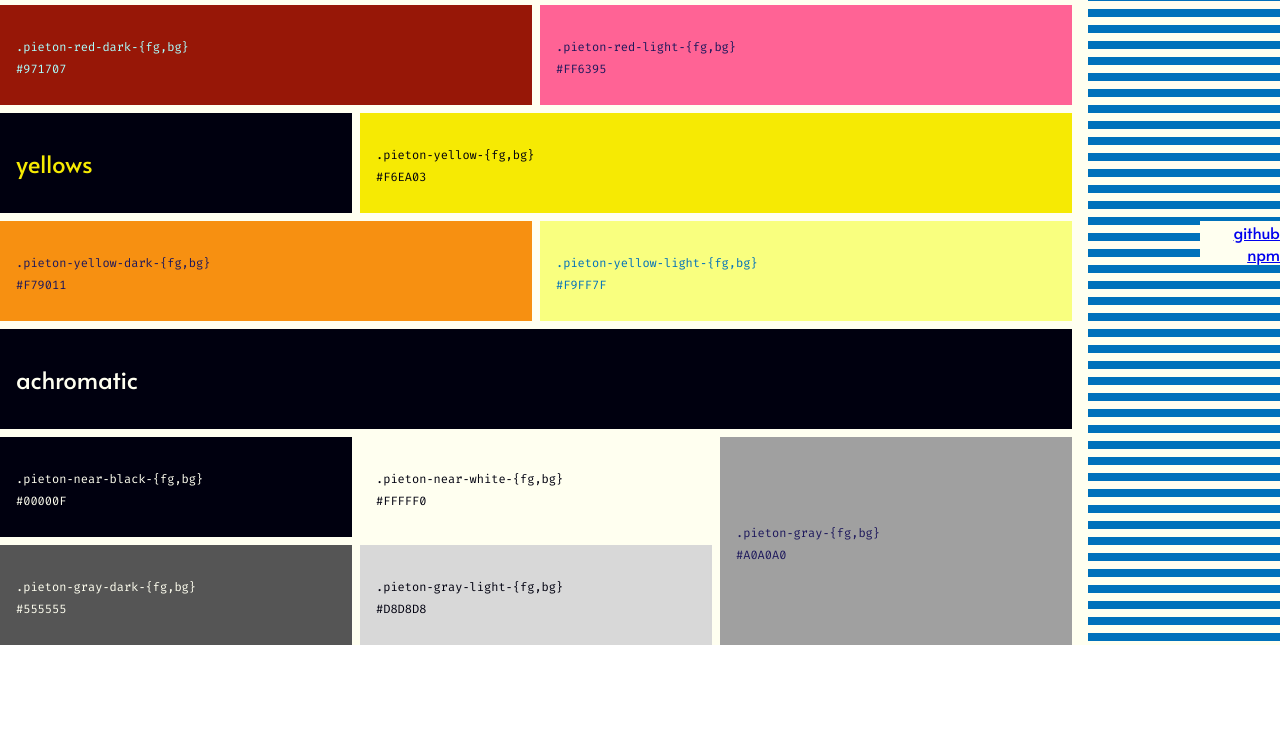
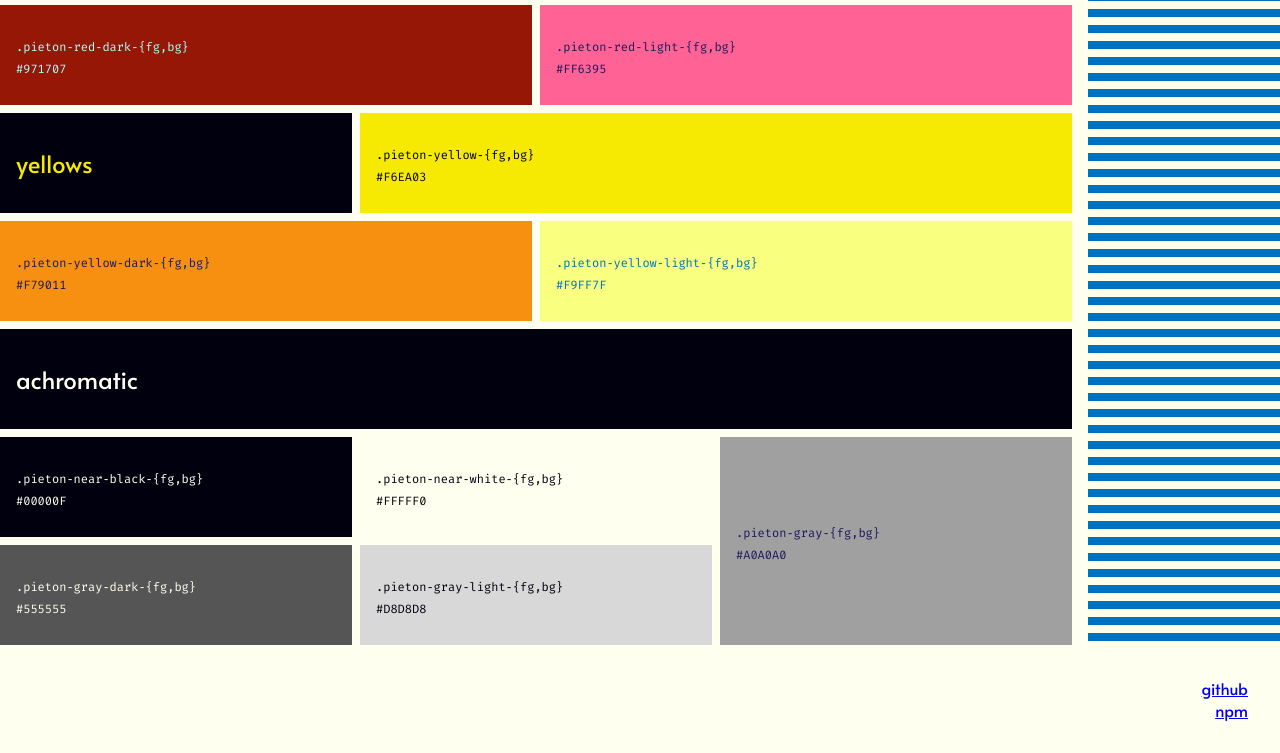
Before and after one commit to brazilla-ray/pieton, a website: page app/index.html in a window 1280 px wide. Shown: the part 535-1288 px from the top of the page. Before the commit the page ends 1180 px from the top, so only its background shows below. Drawn offline with Linux system fonts and the light colour scheme.

Commit message:
creates footer for nav

```diff
--- a/app/index.html
+++ b/app/index.html
@@ -28,10 +28,6 @@
         your experience.
       </p>
     <![endif]-->
-    <nav class="pieton-near-white-bg p-1 links flex-container flex-column align-right">
-      <a href="https://github.com/brazilla-ray/pieton.css">github</a>
-      <a href="https://www.npmjs.com/package/pieton.css">npm</a>
-    </nav>
     <main class="grid-container pieton-near-white-bg">
       <h1 class="row-1-2 full-width align-right mr-1 title-lg pieton-near-white-bg"><span lang="fr">pi&eacute;ton</span></h1>
       <h2 class="row-2-1 full-width align-right mr-1 pieton-red-fg">good walking colors</h2>
@@ -140,6 +136,12 @@
         </dd>
       </dl>
     </main>
+    <footer>
+      <nav class="pieton-near-white-bg links p-1 flex-container flex-column align-right">
+        <a href="https://github.com/brazilla-ray/pieton.css">github</a>
+        <a href="https://www.npmjs.com/package/pieton.css">npm</a>
+      </nav>
+    </footer>
     <!-- build:js scripts/vendor.js -->
     <!-- endbuild -->
     <!-- build:js scripts/main.js -->
--- a/app/styles/main.css
+++ b/app/styles/main.css
@@ -28,9 +28,11 @@ nav {
 }
 
 .links {
-  position: absolute;
+  position: relative;
   bottom: 0;
   right: 0;
+  width: 100%;
+  padding: 2rem;
 }
 
 @media screen and (min-width: 376px) {
```
